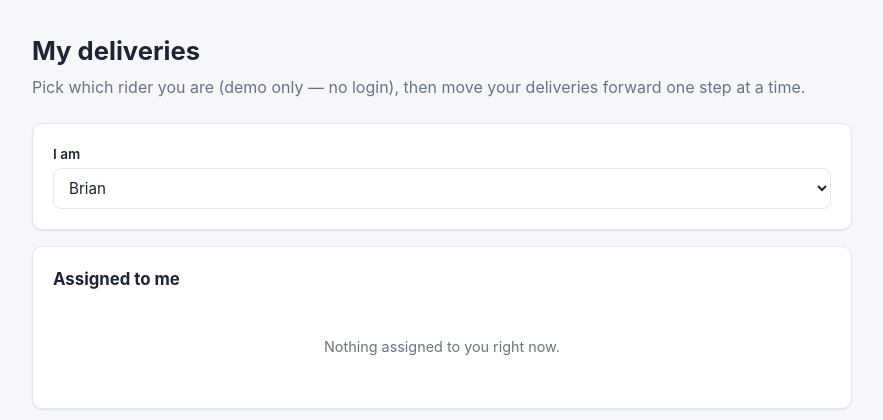
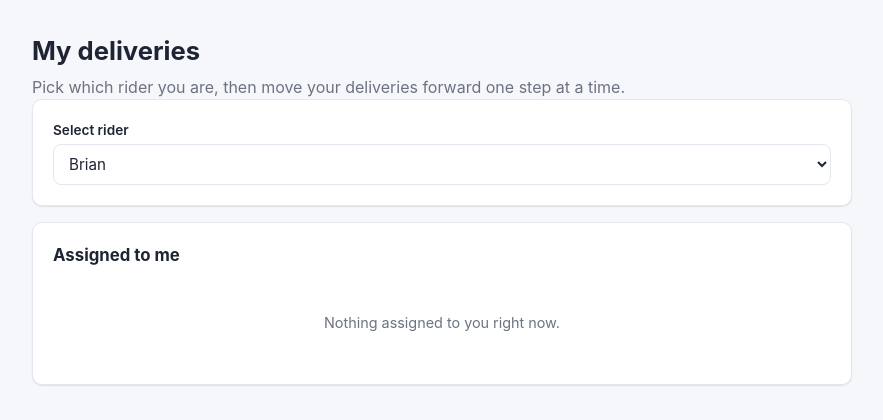
Before and after one commit to Wycliffe-M/phoenix-reflex-readiness-sprint, a Flask app: page /rider in a window 1280 px wide. Shown: the part 56-476 px from the top of the page, without its empty margins (198-1081 px from the left). Run offline with Flask 3, Linux system fonts and the light colour scheme; data comes from the database, SQL or seed files in the repository; data that the repository does not hold is empty.

Commit message:
Polish rider selection wording

```diff
--- a/templates/rider.html
+++ b/templates/rider.html
@@ -15,11 +15,10 @@
   <div class="page">
     <div class="page-header">
       <h1>My deliveries</h1>
-      <p>Pick which rider you are (demo only — no login), then move your deliveries forward one step at a time.</p>
-    </div>
+      <p>Pick which rider you are, then move your deliveries forward one step at a time.</p>
 
     <div class="card">
-      <label for="rider-picker">I am</label>
+     <label for="rider-picker">Select rider</label>
       <select id="rider-picker"></select>
     </div>
 
```
